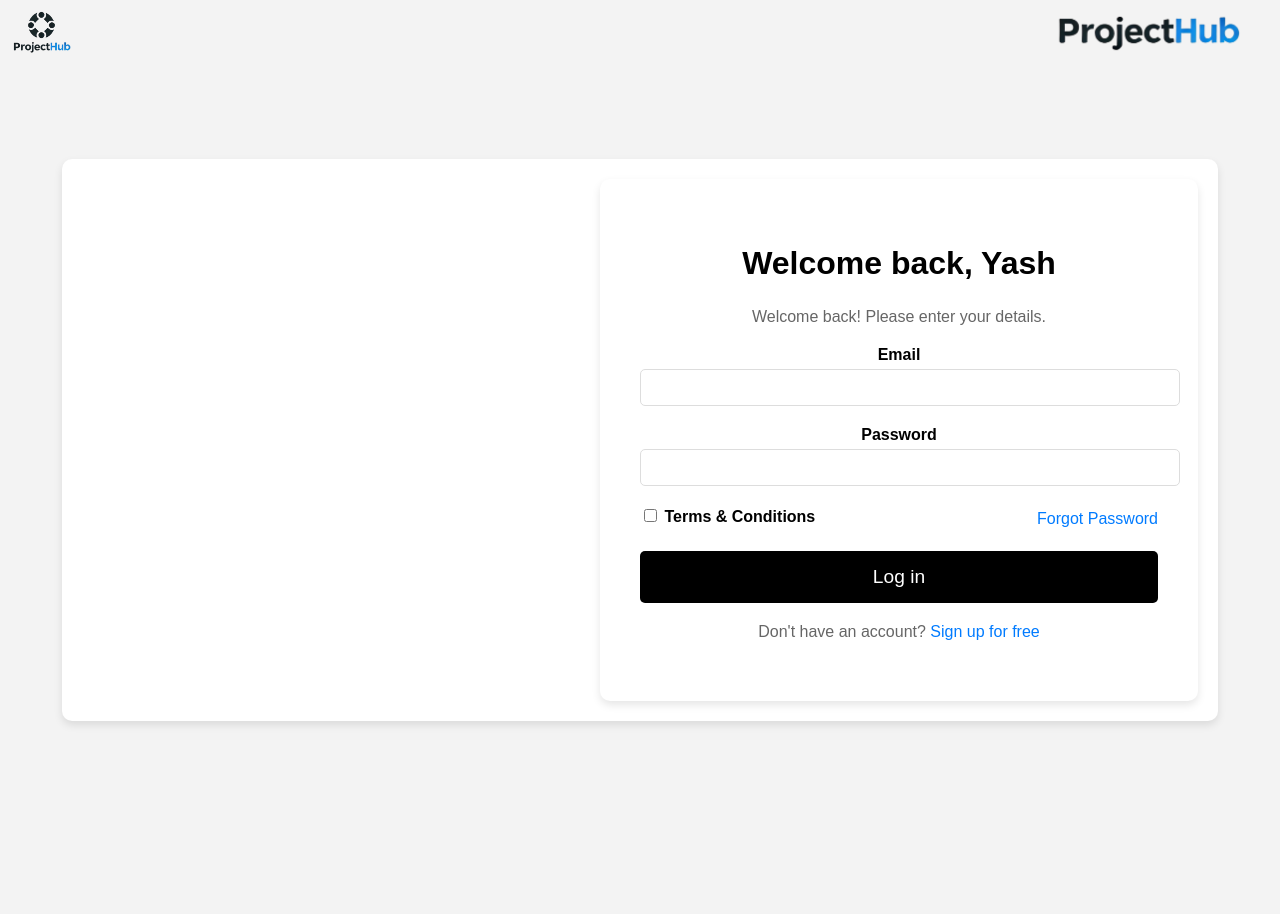
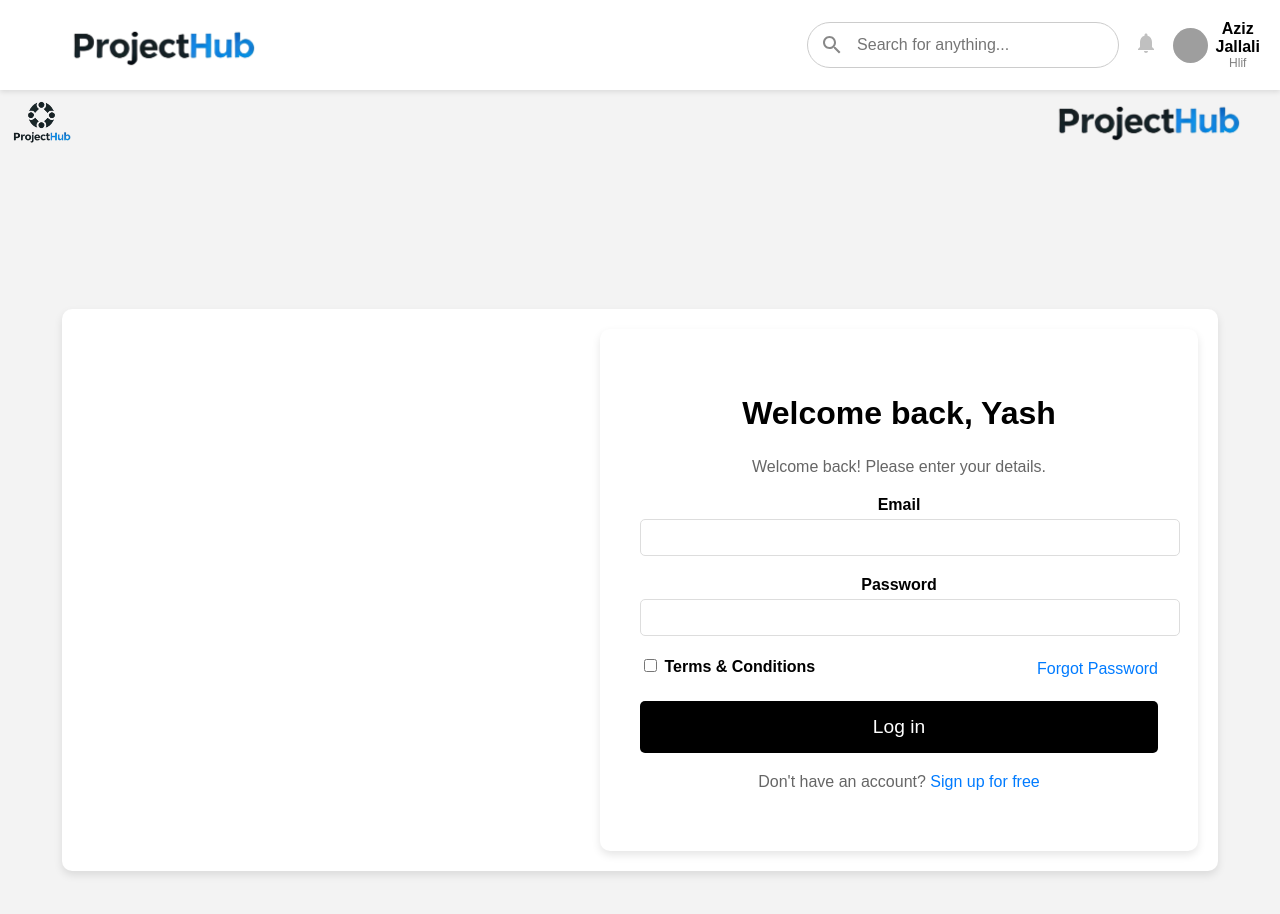
Before and after one commit to Obito511/ProjectHub, a React (Create React App) app: page / in a window 1280 px wide. Shown: the top 914 px of the page. Before the commit the page ends 800 px from the top, so only its background shows below. Built offline with nearby package versions, Linux system fonts and the light colour scheme; grey boxes are pictures that could not be loaded.

Commit message:
side navbar and navbar

```diff
--- a/package.json
+++ b/package.json
@@ -3,6 +3,9 @@
   "version": "0.1.0",
   "private": true,
   "dependencies": {
+    "@emotion/react": "^11.14.0",
+    "@emotion/styled": "^11.14.0",
+    "@mui/icons-material": "^6.4.6",
     "@shadcn/ui": "^0.0.4",
     "@testing-library/dom": "^10.4.0",
     "@testing-library/jest-dom": "^6.6.3",
--- a/src/App.js
+++ b/src/App.js
@@ -1,11 +1,15 @@
 import logo from './logo.svg';
 import './App.css';
 import Login from './components/login/Login';
+import Navbar from './components/Navbar/Navbar';
+
+import Vnavbar from './components/Vnavbar/Vnavbar';
 
 
 function App() {
   return (
     <div className="App">
+      <Navbar/>
       <Login />
 
     </div>
--- /dev/null
+++ b/src/components/Navbar/Navbar.css
@@ -0,0 +1,107 @@
+.navbar {
+    display: flex;
+    justify-content: space-between;
+    align-items: center;
+    background: white;
+    padding: 10px 20px;
+    box-shadow: 0 2px 5px rgba(0, 0, 0, 0.1);
+  }
+
+  .navbar-left {
+    display: flex;
+    align-items: center;
+  }
+
+  .logo {
+    color: white;
+    font-weight: bold;
+    padding: 10px;
+    display: flex;
+    justify-content: center;
+    align-items: center;
+  }
+
+  .project-name {
+    margin-left: 10px;
+    font-size: 18px;
+    font-weight: bold;
+  }
+
+  .navbar-center {
+    text-align: center;
+  }
+
+  .search-container {
+    display: flex;
+    align-items: center;
+    border: 1px solid #ccc;
+    border-radius: 25px;
+    padding: 8px 12px;
+    width: 100%;
+    max-width: 400px;
+    background-color: white;
+  }
+
+  .search-icon {
+    color: #888;
+    margin-right: 8px;
+  }
+
+  .search-container input {
+    border: none;
+    outline: none;
+    font-size: 16px;
+    padding: 5px;
+    background: transparent;
+  }
+
+
+  .navbar-right {
+    display: flex;
+    align-items: center;
+  }
+
+  .notification-icon {
+    width: fit-content;
+    height: fit-content;
+    border: none;
+    background-color: transparent;
+    font-size: 30px;
+    color: rgb(192, 192, 192);
+    cursor: pointer;
+}
+
+.notification-icon:hover,
+.notification-icon:focus {
+    background-color: transparent !important;
+    outline: none;
+    box-shadow: none;
+
+}
+
+
+  .profile {
+    display: flex;
+    align-items: center;
+  }
+
+  .profile-pic {
+    width: 35px;
+    height: 35px;
+    border-radius: 50%;
+    margin-right: 8px;
+  }
+
+  .profile-info {
+    display: flex;
+    flex-direction: column;
+  }
+
+  .profile-name {
+    font-weight: bold;
+  }
+
+  .profile-location {
+    font-size: 12px;
+    color: gray;
+  }
--- /dev/null
+++ b/src/components/Navbar/Navbar.js
@@ -0,0 +1,40 @@
+import React from "react";
+import "./Navbar.css";
+import NotificationsIcon from '@mui/icons-material/Notifications';
+import SearchIcon from "@mui/icons-material/Search";
+
+function Navbar () {
+
+  return (
+    <nav className="navbar">
+      <div className="navbar-left">
+        <div className="logo"><img src="name.png" alt="Logo" className="logo-image" /></div>
+      </div>
+
+      <div className="navbar-center">
+
+      </div>
+
+      <div className="navbar-right">
+      <div className="search-container">
+        <SearchIcon className="search-icon" />
+        <input type="text" placeholder="Search for anything..." className="search-bar" />
+      </div>
+        <button className="notification-icon"><NotificationsIcon className="icon" /></button>
+        <div className="profile">
+          <img
+            src="https://scontent.ftun4-2.fna.fbcdn.net/v/t39.30808-6/475458415_9123100497768308_4962318396385105559_n.jpg?_nc_cat=100&ccb=1-7&_nc_sid=6ee11a&_nc_ohc=Gj3mwszGFJYQ7kNvgEjHhPd&_nc_oc=Adh2SAjqT2oISWXuAJ2PQpFKDtl2cD_vmPyBB0aJzuxCfdTJZ7RhL0SbWVkUXikp2TQ&_nc_zt=23&_nc_ht=scontent.ftun4-2.fna&_nc_gid=AuVkQV6LWvacZsvbKAAZyII&oh=00_AYCGPV57mMffQztPLtC0MKxkO-2cZaHCd2T6PEGyjSyY_w&oe=67C79514"
+            alt="Profile"
+            className="profile-pic"
+          />
+          <div className="profile-info">
+            <span className="profile-name">Aziz Jallali</span>
+            <span className="profile-location">Hlif</span>
+          </div>
+        </div>
+      </div>
+    </nav>
+  );
+};
+
+export default Navbar;
--- /dev/null
+++ b/src/components/Vnavbar/Vnavbar.css
@@ -0,0 +1,43 @@
+.sidebar {
+    width: 250px;
+    height: 100vh;
+    background-color: #f8f9fa;
+    padding: 20px;
+    box-shadow: 2px 0 5px rgba(0, 0, 0, 0.1);
+    position: fixed;
+    left: 0;
+  }
+
+  .sidebar-title {
+    font-size: 20px;
+    font-weight: bold;
+    margin-bottom: 20px;
+  }
+
+  .sidebar-menu {
+    list-style: none;
+    padding: 0;
+  }
+
+  .sidebar-item {
+    display: flex;
+    align-items: center;
+    padding: 10px;
+    font-size: 16px;
+    cursor: pointer;
+    border-radius: 5px;
+    transition: background 0.3s ease-in-out;
+  }
+
+  .sidebar-item .icon {
+    margin-right: 10px;
+  }
+
+  .sidebar-item:hover {
+    background: #dee2e6;
+  }
+
+  .sidebar-item.active {
+    background: #d1e7ff;
+    font-weight: bold;
+  }
--- /dev/null
+++ b/src/components/Vnavbar/Vnavbar.js
@@ -0,0 +1,36 @@
+import Login from "../login/Login";
+import './Vnavbar.css';
+import DashboardIcon from "@mui/icons-material/Dashboard";
+import TaskIcon from "@mui/icons-material/Task";
+import ListAltIcon from "@mui/icons-material/ListAlt";
+import BarChartIcon from "@mui/icons-material/BarChart";
+import SettingsIcon from "@mui/icons-material/Settings";
+function Vnavbar (){
+    return(
+        <div className="sidebar">
+        <ul className="sidebar-menu">
+        <li className="sidebar-item active">
+          <DashboardIcon className="icon" />
+          <span>Project</span>
+        </li>
+        <li className="sidebar-item">
+          <TaskIcon className="icon" />
+          <span>Tasks</span>
+        </li>
+        <li className="sidebar-item">
+          <ListAltIcon className="icon" />
+          <span>Work Logs</span>
+        </li>
+        <li className="sidebar-item">
+          <BarChartIcon className="icon" />
+          <span>Performance</span>
+        </li>
+        <li className="sidebar-item">
+          <SettingsIcon className="icon" />
+          <span>Settings</span>
+        </li>
+      </ul>
+      </div>
+    );
+}
+export default Vnavbar
--- a/src/components/login/Login.css
+++ b/src/components/login/Login.css
@@ -23,7 +23,7 @@ body {
     justify-content: space-between;
     align-items: center;
     width: 100%;
-    position: fixed;
+    position: relative;
     top: 0;
     left: 0;
     height: 60px;
```
Also changed, not shown: 1 other file (tests, documents, lock files or other folders).
